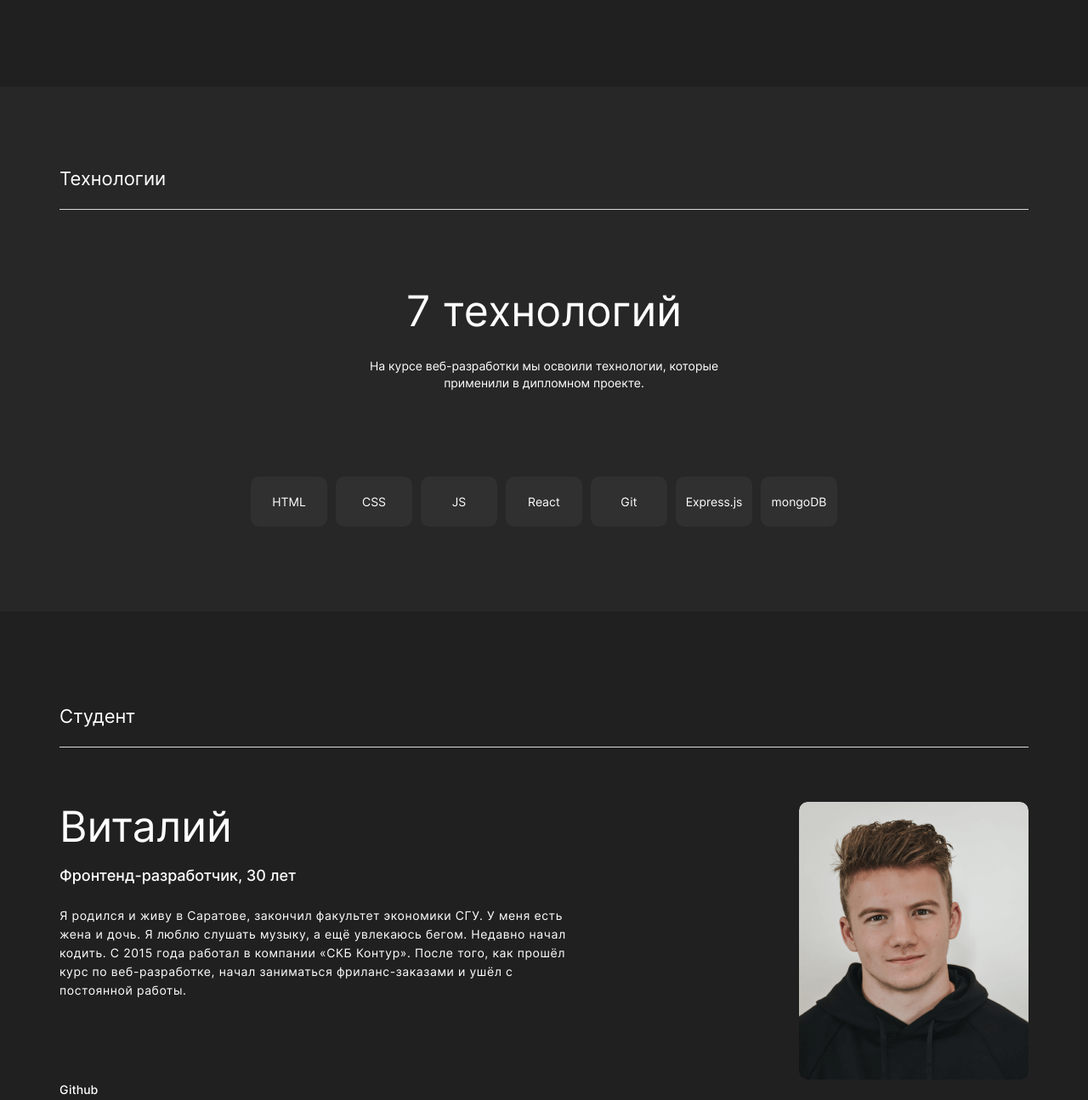
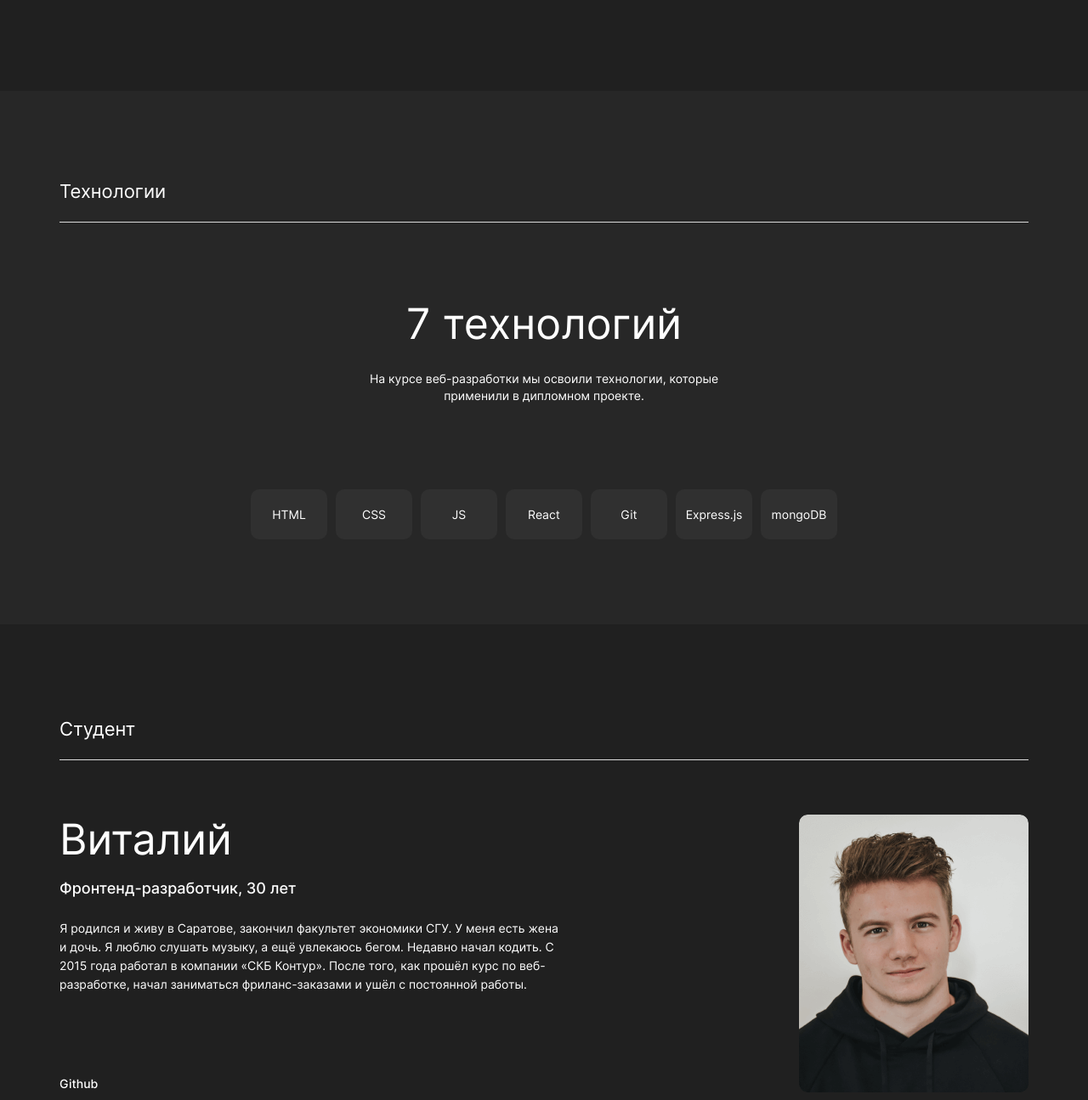
Before and after one commit to X5HR7/movies-explorer-frontend, a React app: page / in a window 1280 px wide. Shown: the part 1146-2441 px from the top of the page at 85% size. Built offline with nearby package versions, Linux system fonts and the light colour scheme.

Commit message:
refactor: внести изменения в стили элементов на главной странице согласно макету

```diff
--- a/src/components/pages/MainPage/AboutMe/AboutMe.css
+++ b/src/components/pages/MainPage/AboutMe/AboutMe.css
@@ -18,7 +18,7 @@
 .about-me__text-info {
   margin: 0;
   padding: 0;
-  max-width: 600px;
+  max-width: 590px;
   grid-area: info;
 }
 
@@ -47,7 +47,6 @@
   font-style: normal;
   font-weight: 400;
   line-height: 22px;
-  letter-spacing: .6px;
 }
 
 .about-me__github-link {
--- a/src/components/pages/MainPage/AboutProject/AboutProject.css
+++ b/src/components/pages/MainPage/AboutProject/AboutProject.css
@@ -5,7 +5,7 @@
 }
 
 .about-project__title {
-  margin: 105px 0 0 0;
+  margin: 110px 0 0 0;
 }
 
 .about-project__details {
--- a/src/components/pages/MainPage/Promo/Promo.css
+++ b/src/components/pages/MainPage/Promo/Promo.css
@@ -26,7 +26,6 @@
   font-style: normal;
   font-weight: 400;
   line-height: 58px;
-  letter-spacing: 2px;
 }
 
 .promo__subtitle {
--- a/src/components/pages/MainPage/Techs/Techs.css
+++ b/src/components/pages/MainPage/Techs/Techs.css
@@ -1,6 +1,6 @@
 .techs {
   margin: 0;
-  padding: 95px 0 100px 0;
+  padding: 105px 0 100px 0;
   background-color: #272727;
 }
 
```
